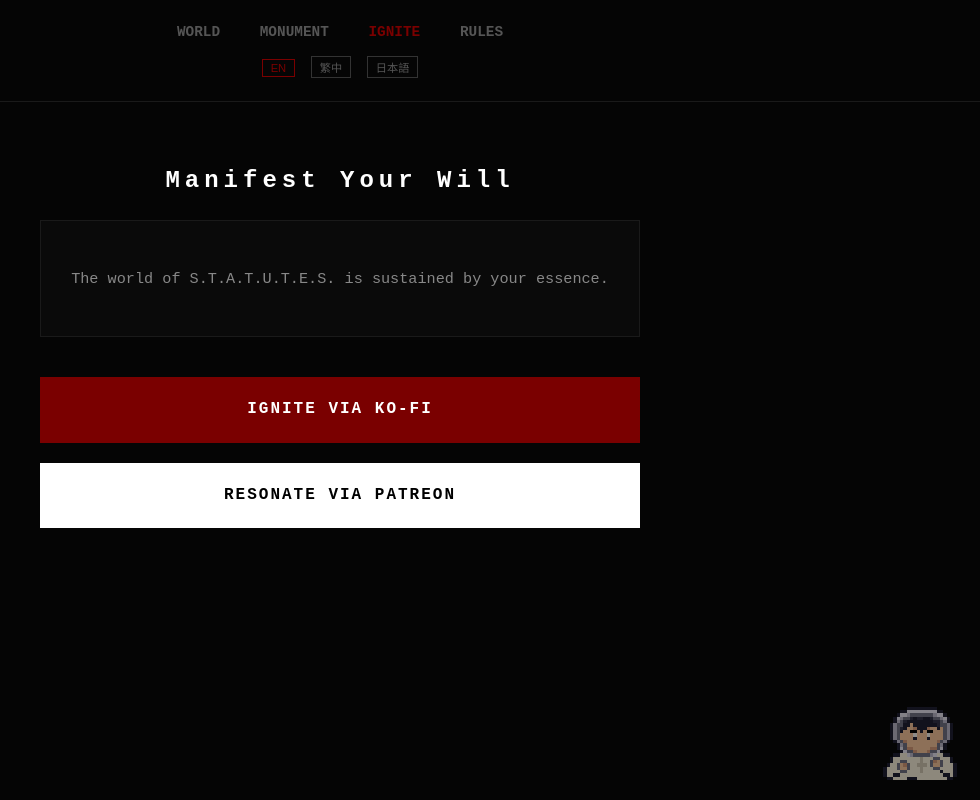
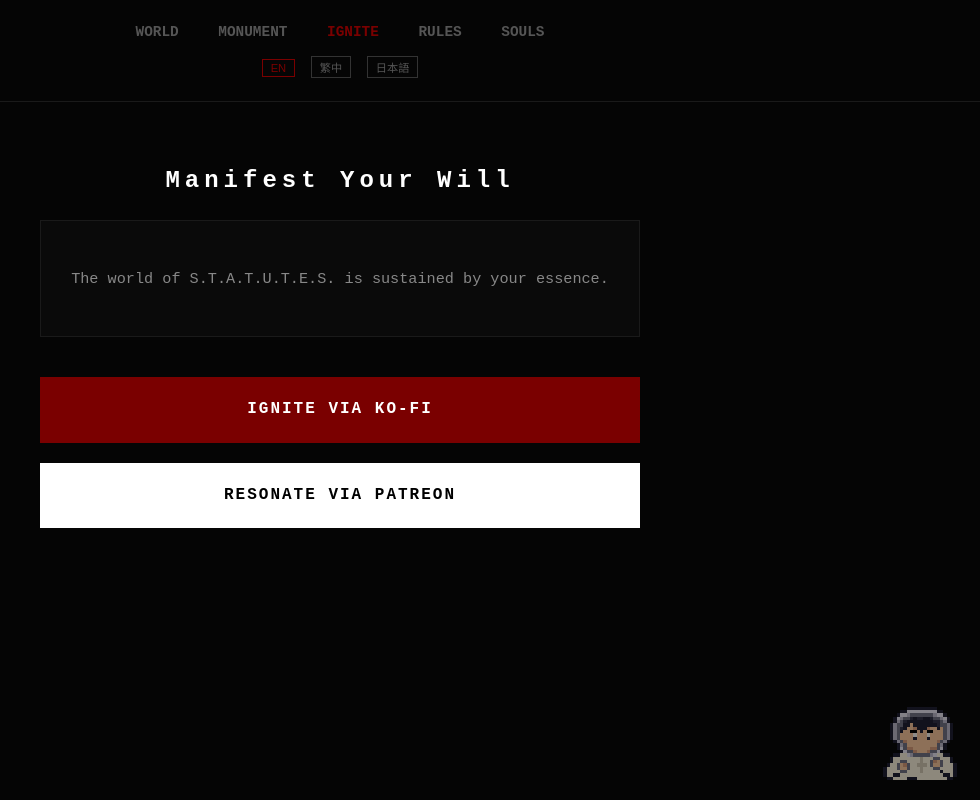
Before and after one commit to Ifurit/status, a plain HTML site: page ignite.html in a window 1280 px wide. Shown: the whole page, without its empty margins (300-1280 px from the left). Drawn offline with Linux system fonts and the light colour scheme.

Commit message:
Update ignite.html

```diff
--- a/ignite.html
+++ b/ignite.html
@@ -28,6 +28,7 @@
             <a href="monument.html" data-t="nav_monument">MONUMENT</a>
             <a href="ignite.html" class="active" data-t="nav_ignite">IGNITE</a>
             <a href="rules.html" data-t="nav_rules">RULES</a>
+            <a href="souls.html" data-t="nav_souls">SOULS</a>
         </div>
         <div class="lang-switcher" style="margin-top:10px;">
             <button class="lang-btn" id="btn-en" onclick="setLang('en')">EN</button>
@@ -45,9 +46,9 @@
     <audio id="bgm" loop preload="auto"><source src="town2.ogg" type="audio/ogg"></audio>
     <script>
         const translations = {
-            en: { nav_world: "WORLD", nav_monument: "MONUMENT", nav_ignite: "IGNITE", nav_rules: "RULES", h_title: "Manifest Your Will", p_main: "The world of S.T.A.T.U.T.E.S. is sustained by your essence.", btn_kofi: "IGNITE VIA KO-FI", btn_patreon: "RESONATE VIA PATREON" },
-            zh: { nav_world: "世界觀", nav_monument: "意志之碑", nav_ignite: "注入意志", nav_rules: "規則",h_title: "注入你的意志", p_main: "《S.T.A.T.U.T.E.S.》的世界因你的存在而得以延續。", btn_kofi: "透過 KO-FI 注入意志", btn_patreon: "透過 PATREON 產生共鳴" },
-            ja: { nav_world: "世界観", nav_monument: "意志の碑", nav_ignite: "意志の注入", nav_rules: "ルール", h_title: "意志を具現化する", p_main: "『S.T.A.T.U.T.E.S.』の世界は、君の存在によって維持されている。", btn_kofi: "KO-FI で意志を注入する", btn_patreon: "PATREON で共鳴する" }
+            en: { nav_world: "WORLD", nav_monument: "MONUMENT", nav_ignite: "IGNITE", nav_rules: "RULES", nav_souls: "SOULS", h_title: "Manifest Your Will", p_main: "The world of S.T.A.T.U.T.E.S. is sustained by your essence.", btn_kofi: "IGNITE VIA KO-FI", btn_patreon: "RESONATE VIA PATREON" },
+            zh: { nav_world: "世界觀", nav_monument: "意志之碑", nav_ignite: "注入意志", nav_rules: "規則", nav_souls: "靈魂",h_title: "注入你的意志", p_main: "《S.T.A.T.U.T.E.S.》的世界因你的存在而得以延續。", btn_kofi: "透過 KO-FI 注入意志", btn_patreon: "透過 PATREON 產生共鳴" },
+            ja: { nav_world: "世界観", nav_monument: "意志の碑", nav_ignite: "意志の注入", nav_rules: "ルール", nav_souls: "魂", h_title: "意志を具現化する", p_main: "『S.T.A.T.U.T.E.S.』の世界は、君の存在によって維持されている。", btn_kofi: "KO-FI で意志を注入する", btn_patreon: "PATREON で共鳴する" }
         };
         function setLang(lang) {
             localStorage.setItem('preferredLang', lang);
```
